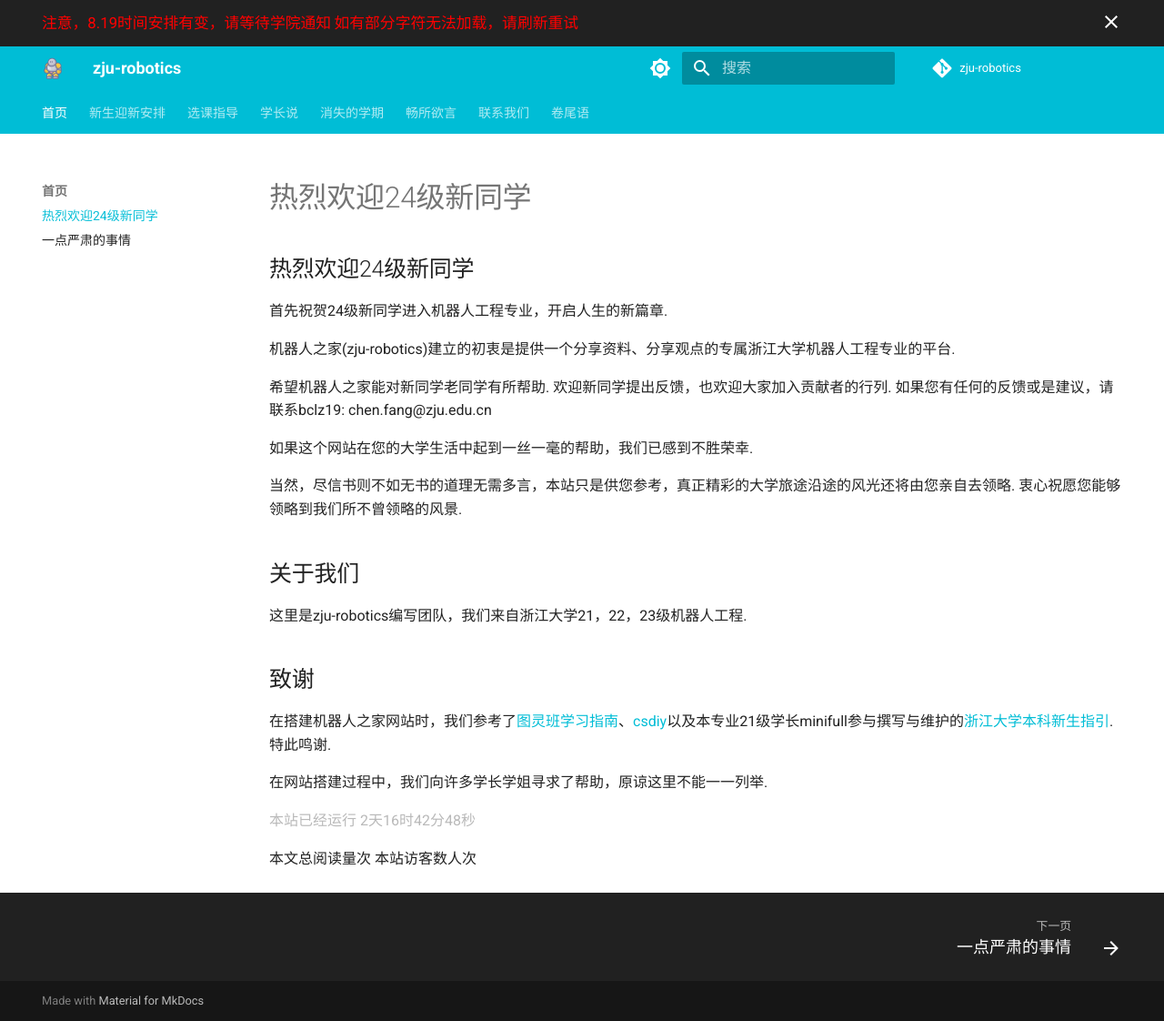
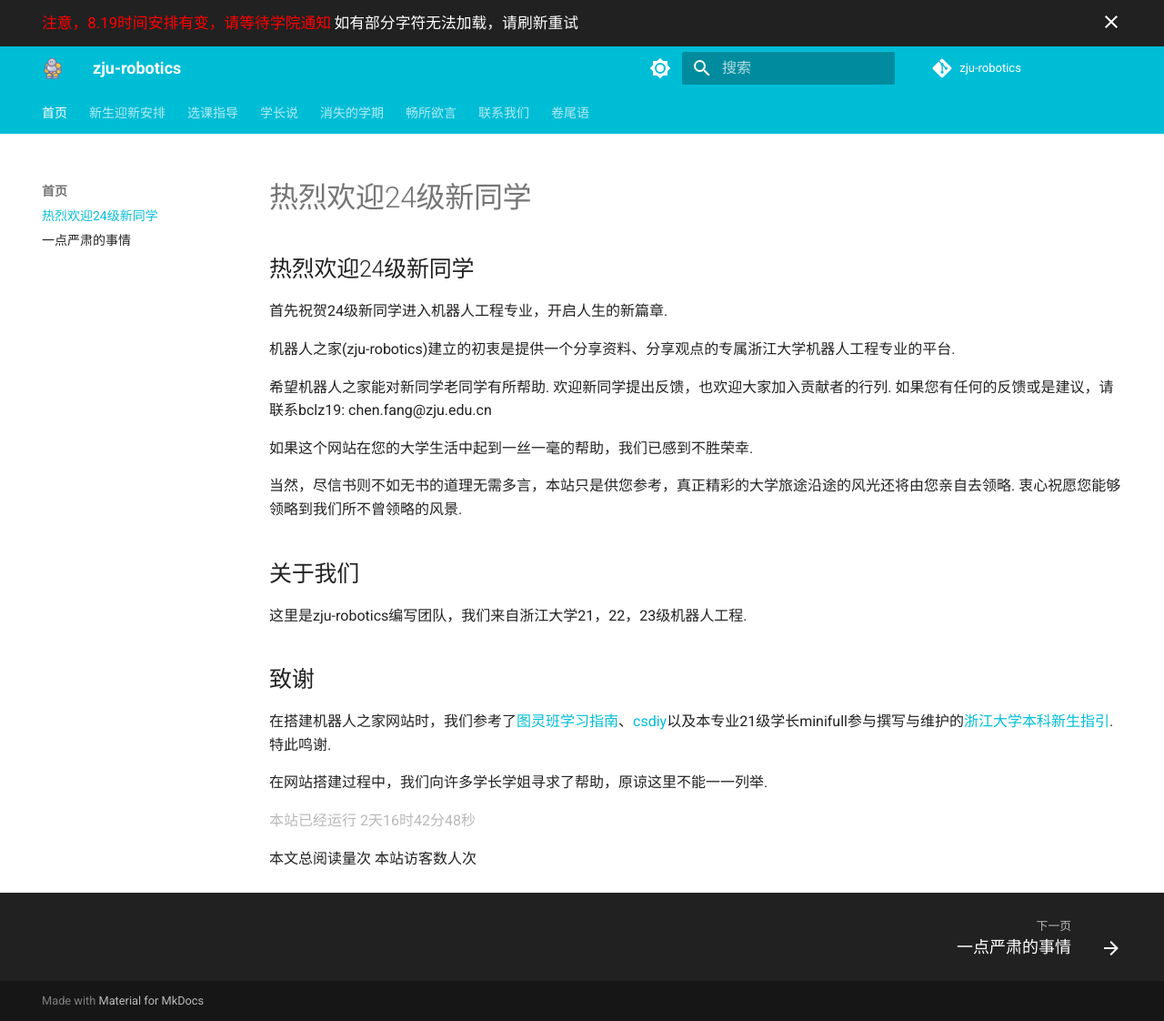
Before and after one commit to bclz19/zju-robotics, an MkDocs documentation site: the page built from docs/index.md, in a window 1280 px wide and 1122 px high. Shown: the whole window at 91% size. Built offline with MkDocs 1.6.1 and Material for MkDocs 9.7.7, drawn with Linux system fonts in a browser that asks for light colours; comment, search, counter and statistics services are not loaded.

Commit message:
Update main.html

```diff
--- a/overrides/main.html
+++ b/overrides/main.html
@@ -3,5 +3,5 @@
 {% block announce %}
   <!-- Add announcement here, including arbitrary HTML -->
   <big><font color='red'>注意，8.19时间安排有变，请等待学院通知</font></big>
-  <big><font color='red'>如有部分字符无法加载，请刷新重试</font></big>
+  <big>如有部分字符无法加载，请刷新重试</big>
 {% endblock %}
```
